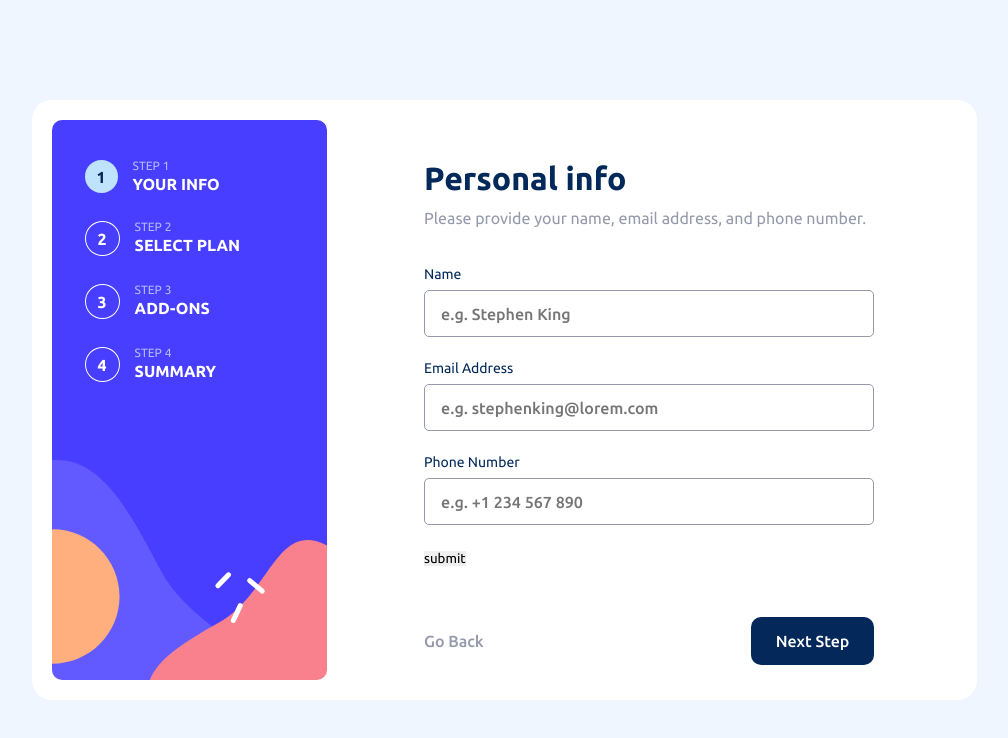
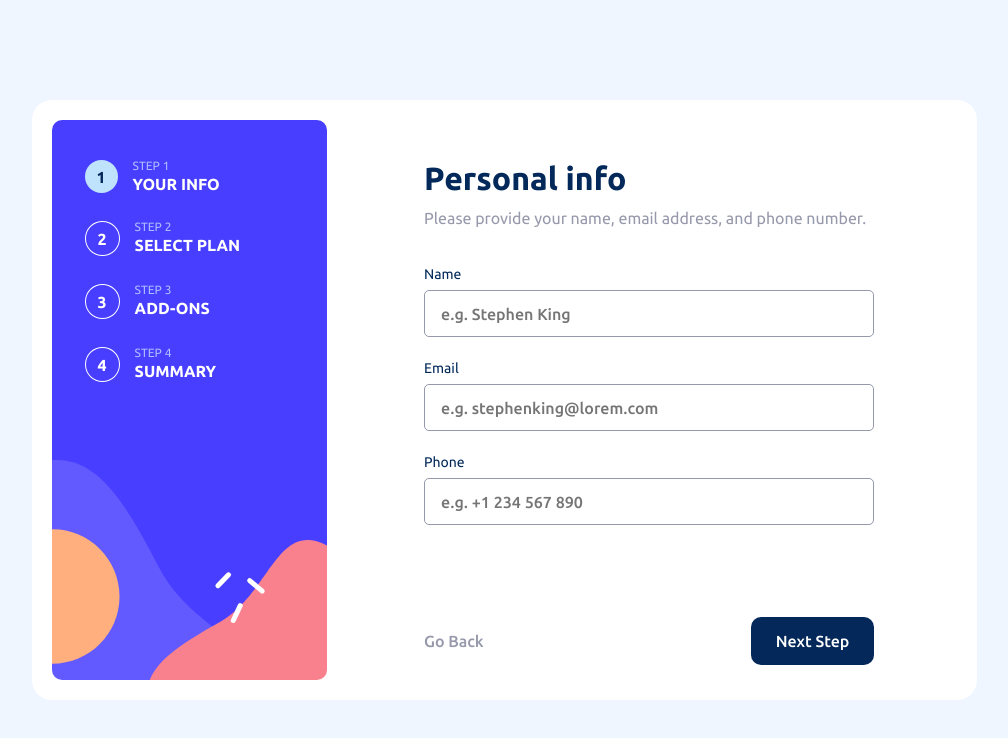
Before and after one commit to Artebah/multi-step-form, a React (Create React App) app: page / in a window 1280 px wide. Shown: the top 738 px of the page, without its empty margins (136-1144 px from the left). Built offline with nearby package versions, Linux system fonts and the light colour scheme.

Commit message:
add firstStep slice

```diff
--- a/package.json
+++ b/package.json
@@ -3,13 +3,14 @@
   "version": "0.1.0",
   "private": true,
   "dependencies": {
+    "@reduxjs/toolkit": "^1.9.1",
     "@testing-library/jest-dom": "^5.16.5",
     "@testing-library/react": "^13.4.0",
     "@testing-library/user-event": "^13.5.0",
     "node-sass": "^7.0.3",
     "react": "^18.2.0",
     "react-dom": "^18.2.0",
-    "react-router-dom": "^6.6.1",
+    "react-redux": "^8.0.5",
     "react-scripts": "5.0.1",
     "web-vitals": "^2.1.4"
   },
--- a/src/App.jsx
+++ b/src/App.jsx
@@ -1,12 +1,16 @@
 import { Card } from "./components/Card";
+import { Provider } from "react-redux";
+import { store } from "./store";
 
 function App() {
   return (
-    <div className="wrapper">
-      <div className="container">
-        <Card />
+    <Provider store={store}>
+      <div className="wrapper">
+        <div className="container">
+          <Card />
+        </div>
       </div>
-    </div>
+    </Provider>
   );
 }
 
--- a/src/assets/scss/index.scss
+++ b/src/assets/scss/index.scss
@@ -382,19 +382,20 @@ body {
       display: flex;
       justify-content: space-between;
       font-weight: 700;
-    }
       .required-alert {
         color: $strawberryRed;
         font-size: 14px;
       }
 
       p {
+        text-transform: capitalize;
         font-size: 14px;
         margin: 0px 0px 9px 0px;
         font-weight: 400;
         color: $marineBlue;
         @media (max-width: 767px) {
           margin: 0px 0px 5px 0px;
+        }
       }
     }
     input {
--- a/src/components/CardContent.jsx
+++ b/src/components/CardContent.jsx
@@ -1,6 +1,6 @@
 import React from "react";
 
-import { FirstStep } from "./Steps/FirstStep";
+import { FirstStep } from "../features/first-step/FirstStep";
 import { SecondStep } from "./Steps/SecondStep";
 import { ThirdStep } from "./Steps/ThrirdStep";
 import { Summary } from "./Summary";
--- a/src/components/Steps/FirstStep.jsx
+++ /dev/null
@@ -1,58 +0,0 @@
-import React from "react";
-
-import { StepButtons } from "../StepButtons";
-
-const FirstStep = () => {
-  return (
-    <>
-      <div className="card-content__text">
-        <h1 className="card-content__title">Personal info</h1>
-        <h2 className="card-content__subtitle">
-          Please provide your name, email address, and phone number.
-        </h2>
-      </div>
-      <form className="card-content__form form-stepone-content">
-        <label className="form-stepone-content__label" htmlFor="name">
-          <div className="form-stepone-content__label-text">
-            <p>Name</p>
-            {/*<span className="required-alert">This field is required</span>*/}
-          </div>
-          <input
-            className="form-stepone-content__input"
-            placeholder="e.g. Stephen King"
-            name="name"
-            type="text"
-          />
-        </label>
-        <label className="form-stepone-content__label" htmlFor="email">
-          <div className="form-stepone-content__label-text">
-            <p>Email Address</p>
-            {/*<span className="required-alert">This field is required</span>*/}
-          </div>
-          <input
-            className="form-stepone-content__input"
-            placeholder="e.g. stephenking@lorem.com"
-            name="email"
-            type="email"
-          />
-        </label>
-        <label className="form-stepone-content__label" htmlFor="phone">
-          <div className="form-stepone-content__label-text">
-            <p>Phone Number</p>
-            {/*<span className="required-alert">This field is required</span>*/}
-          </div>
-          <input
-            className="form-stepone-content__input"
-            placeholder="e.g. +1 234 567 890"
-            name="phone"
-            type="text"
-          />
-        </label>
-        <input type="submit" value="submit" />
-      </form>
-      <StepButtons />
-    </>
-  );
-};
-
-export { FirstStep };
--- /dev/null
+++ b/src/features/first-step/FirstStep.jsx
@@ -0,0 +1,21 @@
+import React from "react";
+
+import { FirstStepForm } from "./FirstStepForm";
+import { StepButtons } from "../../components/StepButtons";
+
+const FirstStep = () => {
+  return (
+    <>
+      <div className="card-content__text">
+        <h1 className="card-content__title">Personal info</h1>
+        <h2 className="card-content__subtitle">
+          Please provide your name, email address, and phone number.
+        </h2>
+      </div>
+      <FirstStepForm />
+      <StepButtons />
+    </>
+  );
+};
+
+export { FirstStep };
--- /dev/null
+++ b/src/features/first-step/FirstStepForm.jsx
@@ -0,0 +1,64 @@
+import React from "react";
+
+import { useFirstStep } from "./use-first-step";
+
+const FirstStepForm = () => {
+  const {
+    inputObjects: [name, email, phone],
+    formHandler,
+    inputHandler,
+  } = useFirstStep();
+
+  const inputsArray = [
+    {
+      name: "name",
+      placeholder: "e.g. Stephen King",
+      nameId: "form-stepone-input-name",
+      type: "text",
+      data: name,
+    },
+    {
+      name: "email",
+      placeholder: "e.g. stephenking@lorem.com",
+      nameId: "form-stepone-input-email",
+      type: "email",
+      data: email,
+    },
+    {
+      name: "phone",
+      placeholder: "e.g. +1 234 567 890",
+      nameId: "form-stepone-input-phone",
+      type: "text",
+      data: phone,
+    },
+  ];
+
+  return (
+    <form className="card-content__form form-stepone-content">
+      {inputsArray.map((input) => (
+        <label
+          key={input.nameId}
+          className="form-stepone-content__label"
+          htmlFor={input.nameId}>
+          <div className="form-stepone-content__label-text">
+            <p>{input.name}</p>
+            {input.data.requiredAlert && (
+              <span className="required-alert">This field is required</span>
+            )}
+          </div>
+          <input
+            onChange={(e) => inputHandler(e, input.data.requiredAlert)}
+            value={input.data.value}
+            className="form-stepone-content__input"
+            placeholder={input.placeholder}
+            name={input.name}
+            id={input.nameId}
+            type={input.type}
+          />
+        </label>
+      ))}
+    </form>
+  );
+};
+
+export { FirstStepForm };
--- /dev/null
+++ b/src/features/first-step/first-step-slice.js
@@ -0,0 +1,34 @@
+import { createSlice } from "@reduxjs/toolkit";
+
+const initialState = {
+  name: {
+    value: "",
+    requiredAlert: false,
+  },
+  email: {
+    value: "",
+    requiredAlert: false,
+  },
+  phone: {
+    value: "",
+    requiredAlert: false,
+  },
+};
+
+const firstStepSlice = createSlice({
+  name: "@@first-step",
+  initialState,
+  reducers: {
+    addInputValue: (state, { payload: { name, value } }) => {
+      state[name].value = value;
+    },
+    addInputAlert: (state, { payload: { name, requiredAlert } }) => {
+      state[name].requiredAlert = requiredAlert;
+    },
+  },
+});
+
+export const { addInputValue, addInputAlert } = firstStepSlice.actions;
+export const firstStepReducer = firstStepSlice.reducer;
+
+export const selectFirstStepValues = (state) => state.firstStep;
--- /dev/null
+++ b/src/features/first-step/use-first-step.js
@@ -0,0 +1,42 @@
+import { useDispatch, useSelector } from "react-redux";
+import { addInputValue, addInputAlert, selectFirstStepValues } from "./first-step-slice";
+
+function useFirstStep() {
+  const { name, email, phone } = useSelector(selectFirstStepValues);
+  const dispatch = useDispatch();
+
+  const formHandler = (e) => {
+    e.preventDefault();
+    const form = e.target;
+
+    for (let i = 0; i < form.elements.length; i++) {
+      const input = form.elements[i];
+      if (input.className === "form-stepone-content__input") {
+        if (input.value.length === 0) {
+          dispatch(addInputAlert({ name: input.name, requiredAlert: true }));
+        }
+      }
+    }
+  };
+
+  const inputHandler = (e, requiredAlert) => {
+    const input = e.target;
+
+    dispatch(
+      addInputValue({
+        name: input.name,
+        value: input.value,
+      })
+    );
+
+    if (input.value) {
+      if (requiredAlert) {
+        dispatch(addInputAlert({ name: input.name, requiredAlert: false }));
+      }
+    }
+  };
+
+  return { inputObjects: [name, email, phone], formHandler, inputHandler };
+}
+
+export { useFirstStep };
--- a/src/store.js
+++ b/src/store.js
@@ -0,0 +1,12 @@
+import { configureStore } from "@reduxjs/toolkit";
+
+import { firstStepReducer } from "./features/first-step/first-step-slice";
+
+const store = configureStore({
+  reducer: {
+    firstStep: firstStepReducer,
+  },
+  devTools: true,
+});
+
+export { store };
```
Also changed, not shown: src/README.md, 1 other file (tests, documents, lock files or other folders). Lines whose indentation alone changed are shown as unchanged.
